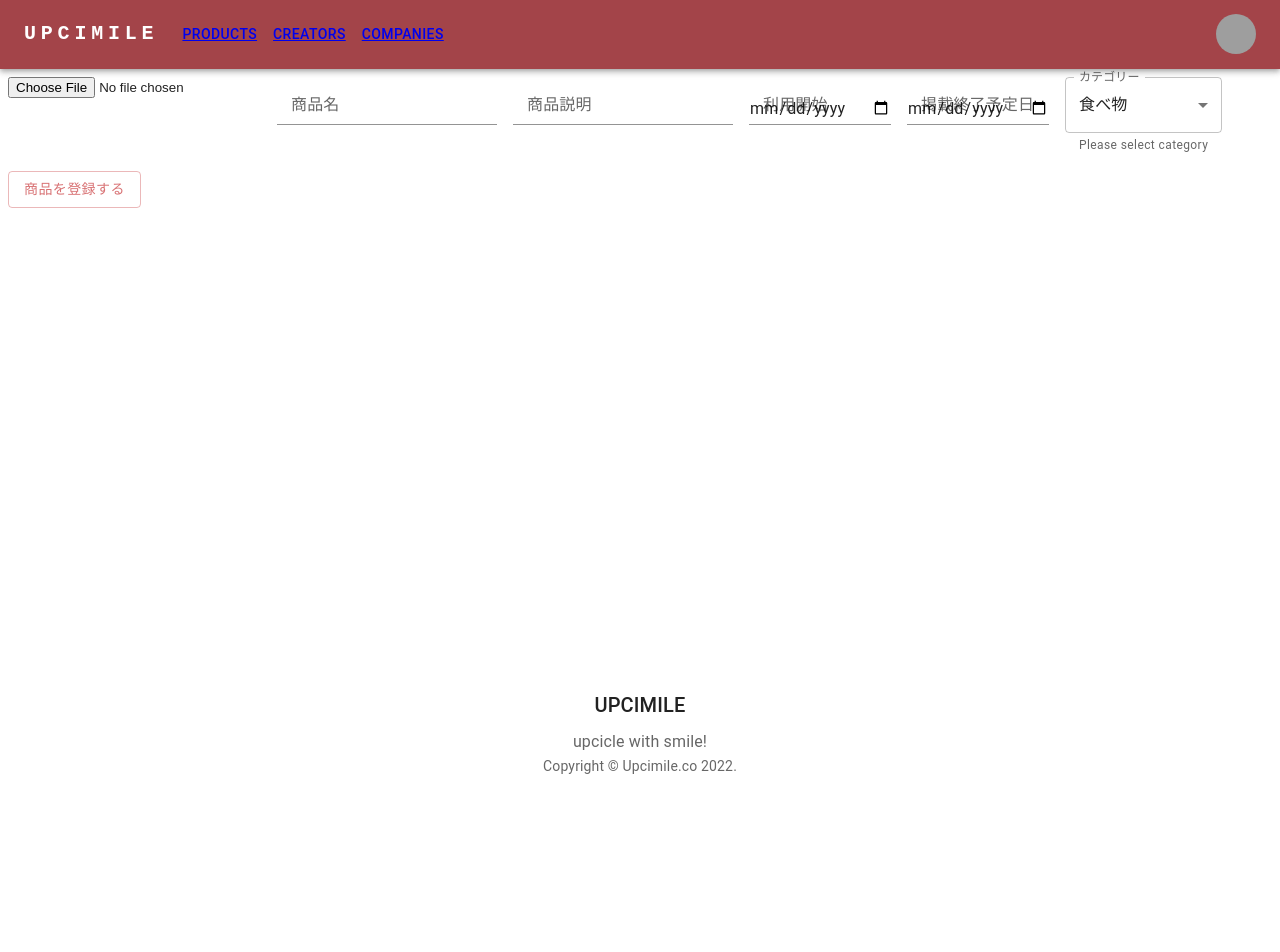
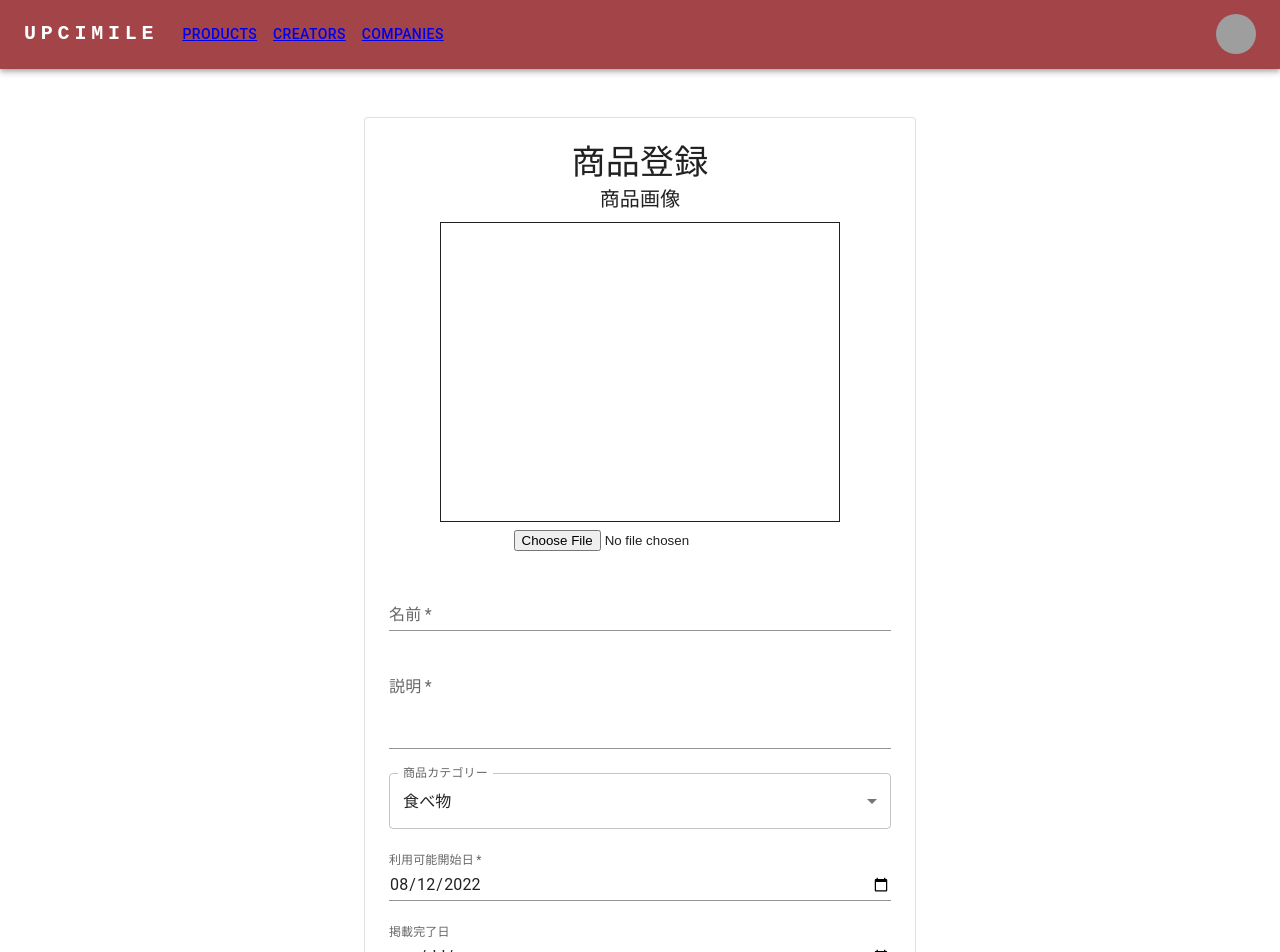
Before and after one commit to saki-shige/upcimile_app, a React (Create React App) app in the folder frontend/app/: page /products/new in a window 1280 px wide. Shown: the top 952 px of the page. Before the commit the page ends 800 px from the top, so only its background shows below. Built offline with nearby package versions, Linux system fonts and the light colour scheme; grey boxes are pictures that could not be loaded; what axios-case-converter would draw is missing.

Commit message:
[fix] 商品登録画面のUIを商品情報編集画面のUIに合わせる

```diff
--- a/frontend/app/src/components/pages/CreateProduct.tsx
+++ b/frontend/app/src/components/pages/CreateProduct.tsx
@@ -1,54 +1,63 @@
-
-import React, { FC, useContext, useState, useEffect,useCallback } from 'react';
+import React, { useState } from 'react';
 import { useNavigate } from "react-router-dom";
 
+import { Button, Box, MenuItem, Grid, Typography,TextField, Container, Paper } from "@mui/material";
+
+import ImageForm from '../layouts/ImageForm';
 import { AuthContext } from '../providers/AuthProvider';
 import { createProduct } from '../../lib/api/product';
+import { FormProduct } from '../../interface';
 
-import { FormControl, InputLabel, Input, MenuItem, Box, Button, TextField} from '@mui/material';
+export default function CreateProduct() {
+  // const { currentCompany } = useContext(AuthContext);
+  const [croppedFile, setCroppedFile] = useState<File | null>(null);
+  const today = new Date();
+  const navigation = useNavigate();;
+  const formatted = today
+    .toLocaleDateString("ja-JP", {
+      year: "numeric",
+      month: "2-digit",
+      day: "2-digit",
+    })
+    .split("/")
+    .join("-");
 
-const CreateProduct: FC = () => {
-  const { currentCompany } = useContext(AuthContext);
-  const [name, setName] = useState<string>('');
-  const [introduction, setIntroduction] = useState<string>();
-  const [availableFrom, setAvailableFrom] = useState<string>('');
-  const [availableTo, setAvailableTo] = useState<string>();
-  const [canBeProvided, setCanBeProvided] = useState<boolean>(true);
-  // companyIdとcategoryIdのデフォルトを便宜上設定。最終的には削除
-  const [companyId, setCompanyId] = useState<number>(1);
-  const [categoryId, setCategoryId] = useState<number>(1);
-  const [image, setImage] = useState<File>();
-  const [preview, setPreview] = useState<string>("");
-
-  const navigation = useNavigate();;
+  const [ product, setProduct ] = useState<FormProduct>({
+    name: '',
+    introduction: '',
+    availableFrom: formatted,
+    availableTo: undefined,
+    canBeProvided: true,
+    companyId: 1,
+    categoryId: 1,
+  });
 
   const categories = [
     {value: 1, label:'食べ物'},
     {value: 2, label:'場所'}
   ];
 
-  useEffect(()=>{
-    console.log('商品情報取得開始');
-    // companyIdとcategoryIdのデフォルトを便宜上設定。最終的にはログイン中のカンパニーのIDを設定
-    // setCompanyId(currentCompany.id);
-  },[]);
+  const handleOnChange = (e: React.ChangeEvent<HTMLInputElement>) => {
+    const { name, value } = e.target
+    setProduct({ ...product, [name]: value });
+  };
 
   const handleFormData = async (e: React.MouseEvent<HTMLButtonElement>) => {
     e.preventDefault()
 
+    console.log(croppedFile)
+
     const formData = new FormData();
-      formData.append("product[name]", name);
-      formData.append("product[introduction]", introduction || "");
-      // [pending]利用開始日はデフォルトで登録日を設定したい
-      formData.append("product[availableFrom]", availableFrom || "");
-      formData.append("product[availableTo]", availableTo || "");
-      formData.append("product[canBeProvided]", String(canBeProvided));
-      formData.append("product[companyId]", String(companyId));
-      formData.append("product[categoryId]", String(categoryId));
-      formData.append("product[image]", image || "");
+      formData.append("product[name]", product.name || '');
+      formData.append("product[image]", croppedFile || '');
+      formData.append("product[introduction]", product.introduction || "");
+      formData.append("product[availableFrom]", String(product.availableFrom) || "");
+      formData.append("product[availableTo]", String(product.availableTo) || "");
+      formData.append("product[companyId]", String(product.companyId) || "");
+      formData.append("product[categoryId]", String(product.categoryId) || "");
 
     try {
-      console.log(image)
+      console.log(formData)
       const res = await createProduct(formData);
       console.log(res);
 
@@ -63,67 +72,103 @@ const CreateProduct: FC = () => {
     };
   };
 
-  const uploadImage = useCallback((e:React.ChangeEvent<HTMLInputElement>) => {
-    if (!e.target.files) return;
-    const file = e.target.files[0]
-    setImage(file)
-  }, [])
-
-  const previewImage = useCallback((e:React.ChangeEvent<HTMLInputElement>) => {
-    if (!e.target.files) return;
-    const file = e.target.files[0]
-    setPreview(window.URL.createObjectURL(file))
-  }, [])
-
-
   return (
     <>
-      <Box
-        component="form"
-        sx={{
-          '& > :not(style)': { m: 1 },
-        }}
-        noValidate
-        autoComplete="off"
-      >
-          <input type="file" accept="image/*,.png,.jpg,.jpeg,.gif" onChange={(e: React.ChangeEvent<HTMLInputElement>) => uploadImage(e)} />
-
-        <FormControl>
-          <InputLabel htmlFor="form-product-name">商品名</InputLabel>
-          <Input id="form-product-name" type="text" onChange={(e) => setName(e.target.value)}/>
-        </FormControl>
-        <FormControl>
-          <InputLabel htmlFor="form-product-introduction">商品説明</InputLabel>
-          <Input id="form-product-introfduction" type="text" onChange={(e) => setIntroduction(e.target.value)}/>
-        </FormControl>
-        <FormControl>
-          <InputLabel htmlFor="form-product-availablefrom">利用開始</InputLabel>
-          <Input id="form-product-availablefrom" type="date" onChange={(e) => setAvailableFrom(e.target.value)}/>
-        </FormControl>
-        <FormControl>
-          <InputLabel htmlFor="form-product-available-to">掲載終了予定日</InputLabel>
-          <Input id="form-product-available-to" type="date" onChange={(e) => setAvailableTo(e.target.value)}/>
-        </FormControl>
-        <FormControl >
+      <Container component="main" maxWidth="sm" sx={{ mb: 4 }}>
+        <Paper variant="outlined" sx={{ my: { xs: 3, md: 6 }, p: { xs: 2, md: 3 } }}>
+          <Typography component="h1" variant="h4" align="center">
+            商品登録
+          </Typography>
+          <Typography variant="h6" gutterBottom sx={{textAlign: 'center'}}>
+            商品画像
+          </Typography>
+          <Grid container spacing={3}>
+            <Grid item xs={12}>
+              <ImageForm setCroppedFile={setCroppedFile}/>
+            </Grid>
+            <Grid item xs={12}>
               <TextField
-            id="form-product-category-id"
+                required
+                name = "name"
+                label="名前"
+                fullWidth
+                autoComplete="given-name"
+                variant="standard"
+                onChange={handleOnChange}
+              />
+            </Grid>
+            <Grid item xs={12}>
+              <TextField
+                required
+                name="introduction"
+                label="説明"
+                multiline
+                minRows={3}
+                maxRows={4}
+                fullWidth
+                variant="standard"
+                onChange={handleOnChange}
+              />
+            </Grid>
+            <Grid item xs={12}>
+                <TextField
                   select
-            label="カテゴリー"
-            value={categoryId}
-            onChange={(e) => setCategoryId(Number(e.target.value))}
-            helperText="Please select category"
+                  name='categoryId'
+                  label="商品カテゴリー"
+                  fullWidth
+                  defaultValue={1}
+                  onChange={handleOnChange}
                 >
                   {categories.map((category) => (
-              <MenuItem key={category.value} value={category.value}>
+                    <MenuItem key={category.label} value={category.value}>
                       {category.label}
                     </MenuItem>
                   ))}
                 </TextField>
-        </FormControl>
-        <Button variant="outlined" type="submit" onClick={handleFormData}>商品を登録する</Button>
+            </Grid>
+            <Grid item xs={12}>
+              <TextField
+                required
+                type='date'
+                name='availableFrom'
+                label="利用可能開始日"
+                defaultValue={formatted}
+                fullWidth
+                variant="standard"
+                InputLabelProps={{
+                  shrink: true,
+                }}
+                onChange={handleOnChange}
+              />
+            </Grid>
+            <Grid item xs={12}>
+              <TextField
+                type='date'
+                name='availableTo'
+                label="掲載完了日"
+                fullWidth
+                variant="standard"
+                InputLabelProps={{
+                  shrink: true,
+                }}
+                onChange={handleOnChange}
+              />
+            </Grid>
+            <Grid item xs={12}>
+              <Box sx={{ display: 'flex', justifyContent: 'flex-end' }}>
+                <Button
+                  variant="contained"
+                  type="submit"
+                  onClick={handleFormData}
+                  sx={{ mt: 3, ml: 1 }}
+                  >
+                  登録する
+                </Button>
               </Box>
+            </Grid>
+          </Grid>
+          </Paper>
+      </Container>
     </>
   );
-};
-
-export default CreateProduct;
+}
```
Lines whose indentation alone changed are shown as unchanged.
